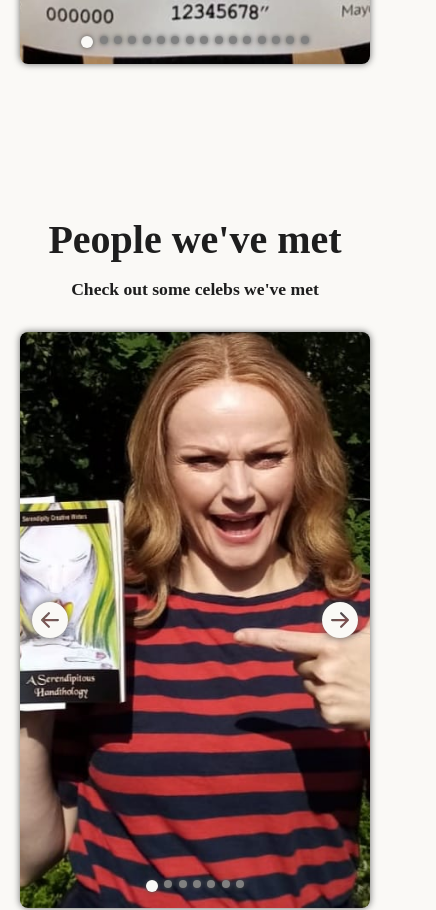
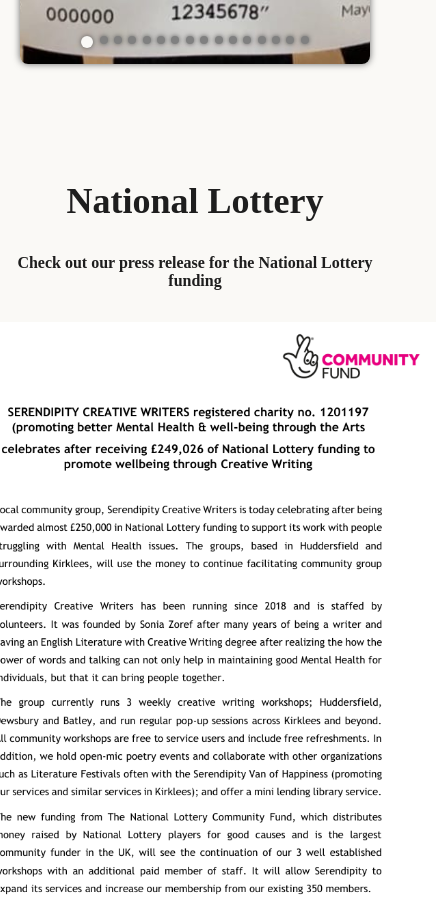
Before and after one commit to YuvalZoref/serendipity, a React (Create React App) app: page /#/Blog in a window 390 px wide. Shown: the part 2100-3010 px from the top of the page, 436 px wide, since content can reach past the window. Built offline with nearby package versions, Linux system fonts and the light colour scheme; a web font is replaced by a local one.

Commit message:
add jayne to page and nat lot funding letter

```diff
--- a/src/pages/About.js
+++ b/src/pages/About.js
@@ -8,7 +8,7 @@ import Kathy from '../assets/about/kathy.png'
 import Martyn from '../assets/about/martyn.png'
 import Mira from '../assets/about/mira.png'
 import Philip from '../assets/about/philip.jpg'
-import Martin from '../assets/about/Martin.jpg'
+import Jayne from '../assets/about/JayneS.jpg'
 import Tia from '../assets/about/tia.jpg'
 import Paws from '../assets/about/paws.png'
 
@@ -75,15 +75,16 @@ export default function About() {
             </div>
           </div>
           <div className='imgItem'>
-            <img src={Martin} alt='Martin' className="staffImage" />
+            <img src={Jayne} alt='JayneS' className="staffImage" />
             <div className='imgItemSection'>
-              <h2 className='staffName'>Martin Hemingway</h2>
+              <h2 className='staffName'>Jayne Shepherd</h2>
               <h2 className='staffJob'>Treasurer/Trustee</h2>
               <p className='staffDescription'>
-              Martin is semi retired but still actively involved in running his own business; designing and
-              manufacturing supply tools for the tiling industry, based in West Yorkshire.
-              In his spare time he enjoys visiting coastal areas, karaoke and pub quizzes.
-              Marin has 10 grandchildren that keep him on his toes.
+              Jayne has a higher Masters degree in pure Maths and has a wealth of experience in statistics and accounting;
+              working in hotel Management and 'Virgin' accounts management. She has successfully owned and run Restaurants,
+              Bars, Pubs and an award-winning Fish and Chip Shop in Pickering; was Area Manager for Cooplands and is
+              currently Genral Manager for Aramark Defence Services in York where she lives. Jayne has two grown up children and has one grandson.
+              Jayne loves travelling; UK and abroad, going on long country walks with her two gorgeous dogs.
               </p>
             </div>
           </div>
--- a/src/pages/Blog.js
+++ b/src/pages/Blog.js
@@ -12,6 +12,7 @@ import party from '../assets/blog/party.jpg'
 import van from '../assets/blog/van.jpg'
 import certificate2 from '../assets/blog/certificate2.jpg'
 import certificate3 from '../assets/blog/certificate3.jpg'
+import pressRelease from '../assets/blog/pressRelease.png'
 
 
 export default function Blog() {
@@ -53,6 +54,13 @@ export default function Blog() {
           <img src={certificate2} alt='certificate' className='celebSidePic'/>
           <CarouselGallery className='carousel' data={GallerySlides} />
           <img src={party} alt='party' className='celebSidePic'/>
+        </div>
+      </section>
+      <section className='nationalLottery'>
+        <h1 className='natLotTitle'>National Lottery</h1>
+        <p className='natLotDescription'>Check out our press release for the National Lottery funding</p>
+        <div className='pressLetterImage'>
+          <img src={pressRelease} alt='pressReleaseLetter'/>
         </div>
       </section>
         <section className='celebs'>
--- a/src/pages/styling/blog.scss
+++ b/src/pages/styling/blog.scss
@@ -168,6 +168,27 @@
     }
   }
 
+  .nationalLottery {
+    .natLotTitle {
+      font-size: 2.5rem;
+      margin-top: 2rem;
+      margin-bottom: 1.5rem;
+      text-align: center;
+    }
+    .natLotDescription {
+      margin: 2.5rem 0;
+      font-size: 1.5rem;
+      font-weight: 600;
+      text-align: center;
+    }
+    .pressLetterImage {
+      display: flex;
+      justify-content: center;
+      margin: 2rem;
+      margin-bottom: 0.5rem;
+    }
+  }
+
 
   @media screen and (max-width:1000px) {
     .row {
@@ -237,6 +258,23 @@
         }
       }
     }
+
+    .nationalLottery {
+      .natLotTitle {
+        font-size: 2.25rem;
+        margin-top: 3rem;
+      }
+      .natLotDescription {
+        margin: 2rem 0;
+        font-size: 1rem;
+        font-weight: 600;
+      }
+      .pressLetterImage {
+        margin-bottom: 2rem;
+        height: 37rem;
+        width: auto;
+      }
+    }
   }
 
 }
```
Also changed, not shown: src/assets/about/JayneS.jpg (added), src/assets/blog/pressRelease.png (added).
